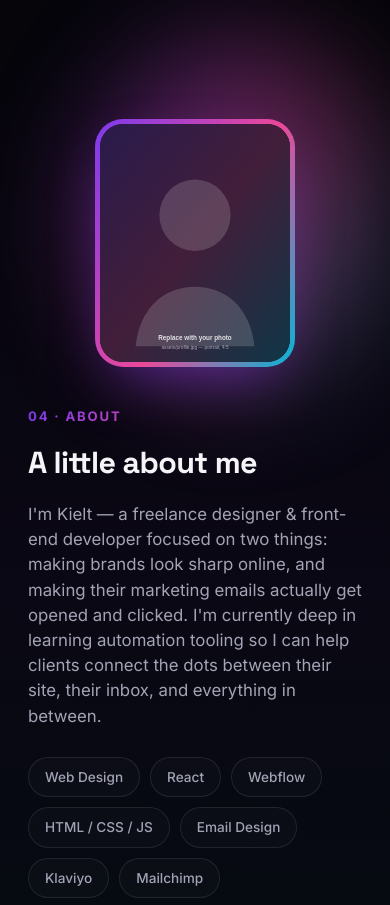
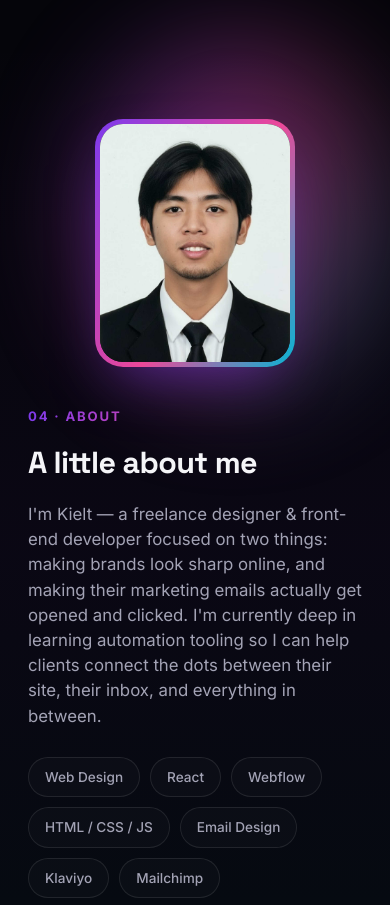
Before and after one commit to Zekimmer/kielt-portfolio, a plain HTML site: page index.html in a window 390 px wide. Shown: the part 5920-6825 px from the top of the page. Drawn offline with Linux system fonts and the light colour scheme.

Commit message:
Swap in real profile photo
Renamed the uploaded headshot to assets/profile.jpg (from a filename
with spaces/parens, which is awkward in URLs), pointed the About
section's photo frame at it, and removed the now-unused placeholder
graphic. Verified the 4:5 crop looks right (face + tie centered,
nothing important cut off) at both desktop and mobile widths before
pushing.

Co-Authored-By: Claude Sonnet 5 <noreply@anthropic.com>

```diff
--- a/index.html
+++ b/index.html
@@ -137,7 +137,7 @@
     <div class="about-photo reveal-up">
       <div class="about-photo-glow" aria-hidden="true"></div>
       <div class="about-photo-frame">
-        <img src="assets/profile-placeholder.svg" alt="Portrait of Kielt" id="profilePhoto" loading="lazy">
+        <img src="assets/profile.jpg" alt="Portrait of Kielt" id="profilePhoto" loading="lazy">
       </div>
     </div>
 
```
Also changed, not shown: assets/profile-placeholder.svg (deleted), assets/profile.jpg (added).
